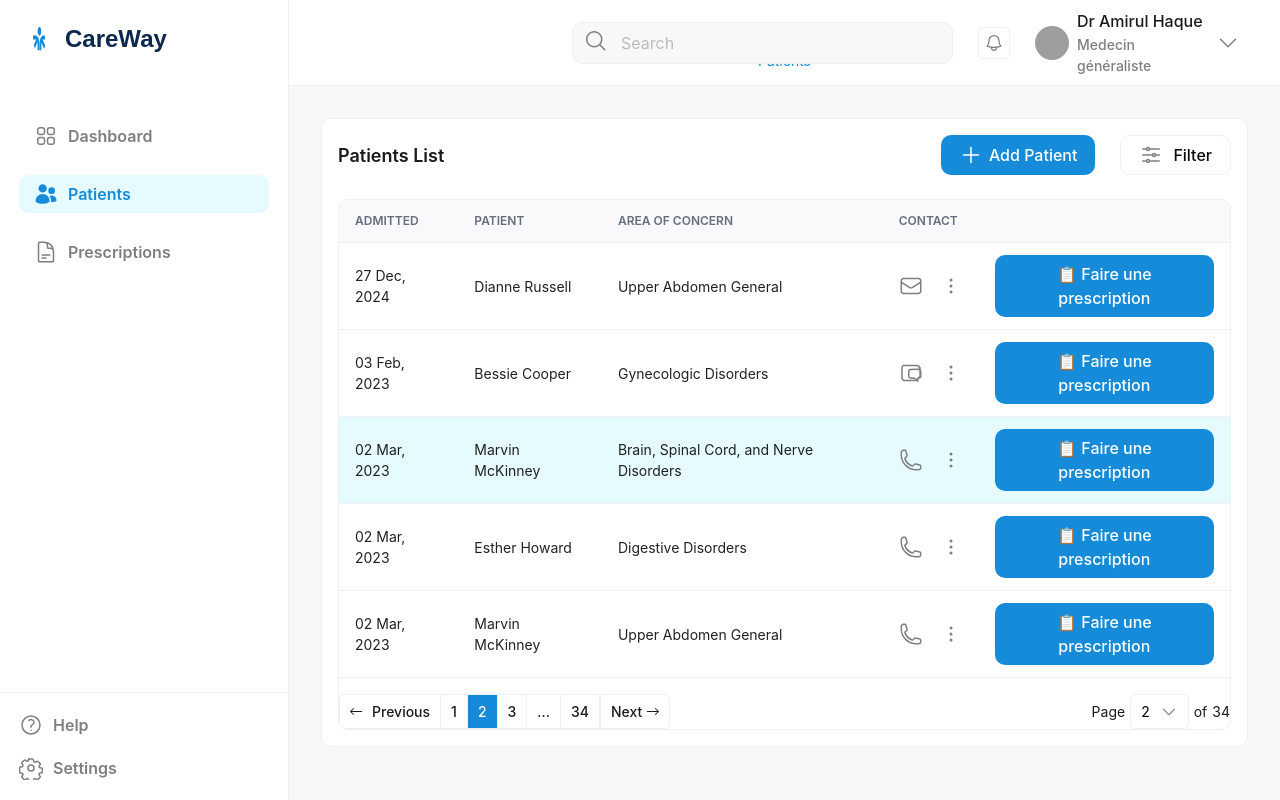
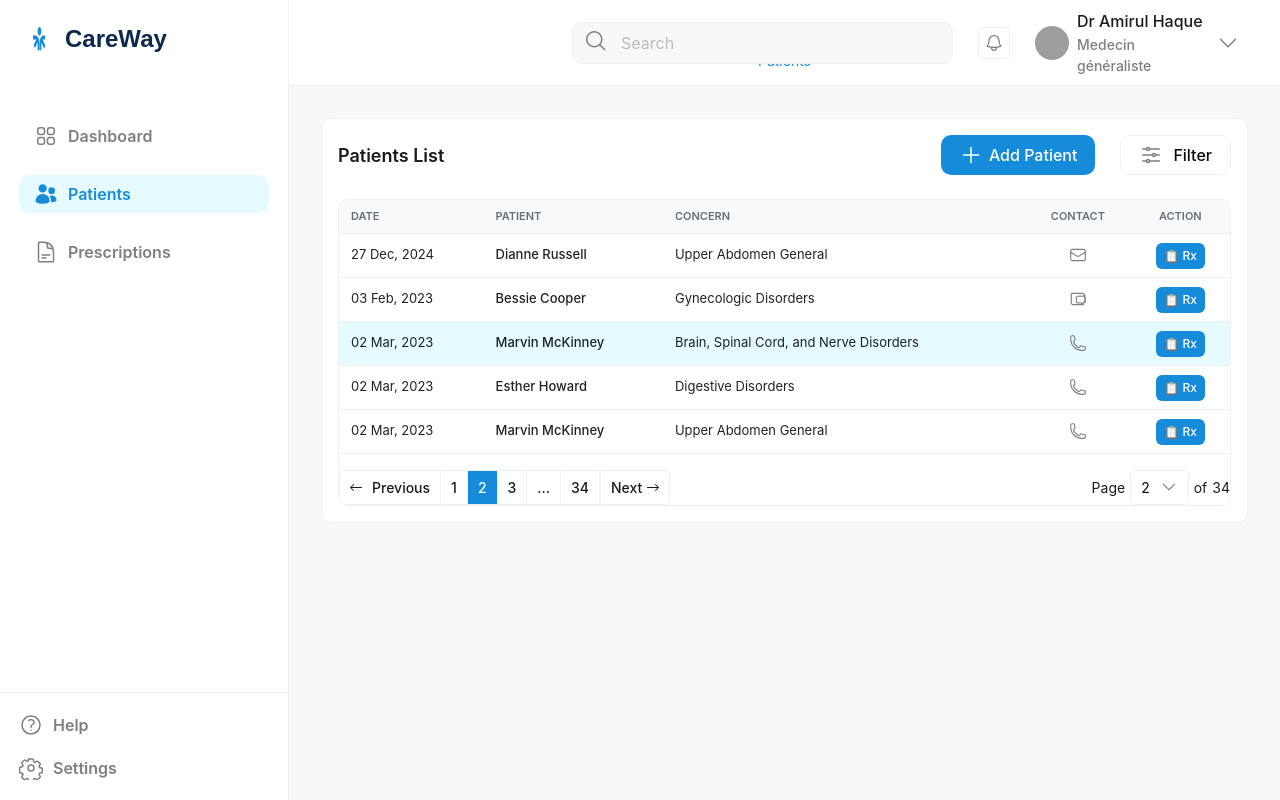
Before and after one commit to chaimaaskri7/front-ptut, a Vue app: page /patients in a window 1280 px wide. Shown: the top 800 px of the page. Built offline with nearby package versions, Linux system fonts and the light colour scheme; grey boxes are pictures that could not be loaded.

Commit message:
fix: compact and reorganize patients and prescriptions tables

```diff
--- a/src/components/medecins/PatientsList.vue
+++ b/src/components/medecins/PatientsList.vue
@@ -24,46 +24,44 @@
           </div>
 
           <!-- Table -->
-          <div class="border border-[#f0f0f0] rounded-[10px] overflow-hidden">
+          <div class="border border-[#f0f0f0] rounded-[10px] overflow-x-auto">
             <table class="w-full">
               <thead class="bg-[#f9f9fb]">
                 <tr>
-                  <th class="text-left px-4 py-3 text-[12px] font-semibold text-[#666e7d] uppercase">ADMITTED</th>
-                  <th class="text-left px-4 py-3 text-[12px] font-semibold text-[#666e7d] uppercase">PATIENT</th>
-                  <th class="text-left px-4 py-3 text-[12px] font-semibold text-[#666e7d] uppercase">AREA OF CONCERN</th>
-                  <th class="text-left px-4 py-3 text-[12px] font-semibold text-[#666e7d] uppercase">CONTACT</th>
-                  <th class="text-left px-4 py-3"></th>
+                  <th class="text-left px-3 py-2 text-[11px] font-semibold text-[#666e7d] uppercase">DATE</th>
+                  <th class="text-left px-3 py-2 text-[11px] font-semibold text-[#666e7d] uppercase">PATIENT</th>
+                  <th class="text-left px-3 py-2 text-[11px] font-semibold text-[#666e7d] uppercase">CONCERN</th>
+                  <th class="text-center px-3 py-2 text-[11px] font-semibold text-[#666e7d] uppercase">CONTACT</th>
+                  <th class="text-center px-3 py-2 text-[11px] font-semibold text-[#666e7d] uppercase">ACTION</th>
                 </tr>
               </thead>
               <tbody>
                 <tr
                   v-for="(patient, index) in patients"
                   :key="index"
-                  class="border-t border-[#f0f0f0] hover:bg-gray-50"
+                  class="border-t border-[#f0f0f0] hover:bg-gray-50 transition-colors"
                   :class="{ 'bg-[rgba(44,216,255,0.12)]': patient.selected }"
                 >
-                  <td class="px-4 py-3 text-[14px] text-[rgba(0,0,0,0.87)]">{{ patient.admitted }}</td>
-                  <td class="px-4 py-3 text-[14px] text-[rgba(0,0,0,0.87)]">{{ patient.name }}</td>
-                  <td class="px-4 py-3 text-[14px] text-[rgba(0,0,0,0.87)]">{{ patient.concern }}</td>
-                  <td class="px-4 py-3">
-                    <div class="flex gap-4 items-center">
-                      <svg v-if="patient.contactType === 'email'" class="w-[24px] h-[24px]" fill="none" viewBox="0 0 24 24" stroke="#7F7F7F" stroke-width="1.5">
+                  <td class="px-3 py-2 text-[13px] text-[rgba(0,0,0,0.87)]">{{ patient.admitted }}</td>
+                  <td class="px-3 py-2 text-[13px] text-[rgba(0,0,0,0.87)] font-medium">{{ patient.name }}</td>
+                  <td class="px-3 py-2 text-[13px] text-[rgba(0,0,0,0.87)]">{{ patient.concern }}</td>
+                  <td class="px-3 py-2 text-center">
+                    <div class="flex gap-2 justify-center items-center">
+                      <svg v-if="patient.contactType === 'email'" class="w-[18px] h-[18px]" fill="none" viewBox="0 0 24 24" stroke="#7F7F7F" stroke-width="1.5">
                         <path stroke-linecap="round" stroke-linejoin="round" d="M21.75 6.75v10.5a2.25 2.25 0 01-2.25 2.25h-15a2.25 2.25 0 01-2.25-2.25V6.75m19.5 0A2.25 2.25 0 0019.5 4.5h-15a2.25 2.25 0 00-2.25 2.25m19.5 0v.243a2.25 2.25 0 01-1.07 1.916l-7.5 4.615a2.25 2.25 0 01-2.36 0L3.32 8.91a2.25 2.25 0 01-1.07-1.916V6.75" />
                       </svg>
-                      <svg v-else-if="patient.contactType === 'phone'" class="w-[24px] h-[24px]" fill="none" viewBox="0 0 24 24" stroke="#7F7F7F" stroke-width="1.5">
+                      <svg v-else-if="patient.contactType === 'phone'" class="w-[18px] h-[18px]" fill="none" viewBox="0 0 24 24" stroke="#7F7F7F" stroke-width="1.5">
                         <path stroke-linecap="round" stroke-linejoin="round" d="M2.25 6.75c0 8.284 6.716 15 15 15h2.25a2.25 2.25 0 002.25-2.25v-1.372c0-.516-.351-.966-.852-1.091l-4.423-1.106c-.44-.11-.902.055-1.173.417l-.97 1.293c-.282.376-.769.542-1.21.38a12.035 12.035 0 01-7.143-7.143c-.162-.441.004-.928.38-1.21l1.293-.97c.363-.271.527-.734.417-1.173L6.963 3.102a1.125 1.125 0 00-1.091-.852H4.5A2.25 2.25 0 002.25 4.5v2.25z" />
                       </svg>
-                      <svg v-else class="w-[24px] h-[24px]" fill="none" viewBox="0 0 24 24" stroke="#7F7F7F" stroke-width="1.5">
+                      <svg v-else class="w-[18px] h-[18px]" fill="none" viewBox="0 0 24 24" stroke="#7F7F7F" stroke-width="1.5">
                         <path stroke-linecap="round" stroke-linejoin="round" d="M20.25 8.511c.884.284 1.5 1.128 1.5 2.097v4.286c0 1.136-.847 2.1-1.98 2.193-.34.027-.68.052-1.02.072v3.091l-3-3c-1.354 0-2.694-.055-4.02-.163a2.115 2.115 0 01-.825-.242m9.345-8.334a2.126 2.126 0 00-.476-.095 48.64 48.64 0 00-8.048 0c-1.131.094-1.976 1.057-1.976 2.192v4.286c0 .837.46 1.58 1.155 1.951m9.345-8.334V6.75a2.25 2.25 0 00-2.25-2.25h-13.5A2.25 2.25 0 003 6.75v10.5A2.25 2.25 0 005.25 19.5h10.706a2.25 2.25 0 001.591-.659l2.847-2.847a2.25 2.25 0 00.659-1.591V6.75z" />
-                      </svg>
-                      <svg class="w-[24px] h-[24px] cursor-pointer" fill="none" viewBox="0 0 24 24" stroke="#7F7F7F" stroke-width="1.5">
-                        <path stroke-linecap="round" stroke-linejoin="round" d="M12 6.75a.75.75 0 110-1.5.75.75 0 010 1.5zM12 12.75a.75.75 0 110-1.5.75.75 0 010 1.5zM12 18.75a.75.75 0 110-1.5.75.75 0 010 1.5z" />
                       </svg>
                     </div>
                   </td>
-                  <td class="px-4 py-3">
-                    <button class="bg-[#168bd9] text-white px-[18px] py-[7px] rounded-[10px] text-[16px] font-medium flex items-center gap-[6px] hover:opacity-90">
-                      📋 Faire une prescription
+                  <td class="px-3 py-2 text-center">
+                    <button class="bg-[#168bd9] text-white px-2 py-1 rounded-[6px] text-[12px] font-medium hover:opacity-90 transition-opacity inline-flex items-center gap-1">
+                      📋
+                      <span class="hidden sm:inline">Rx</span>
                     </button>
                   </td>
                 </tr>
--- a/src/components/medecins/PrescriptionsList.vue
+++ b/src/components/medecins/PrescriptionsList.vue
@@ -16,24 +16,40 @@
           </div>
 
           <!-- Table -->
-          <div class="border border-[#f0f0f0] rounded-[10px] overflow-hidden">
+          <div class="border border-[#f0f0f0] rounded-[10px] overflow-x-auto">
             <table class="w-full">
               <thead class="bg-[#f9f9fb]">
                 <tr>
-                  <th class="text-left px-4 py-3 text-[12px] font-semibold text-[#666e7d] uppercase">ADMITTED</th>
-                  <th class="text-left px-4 py-3 text-[12px] font-semibold text-[#666e7d] uppercase">PATIENT</th>
-                  <th class="text-left px-4 py-3 text-[12px] font-semibold text-[#666e7d] uppercase">TRANSPORT TYPE</th>
+                  <th class="text-left px-3 py-2 text-[11px] font-semibold text-[#666e7d] uppercase">DATE</th>
+                  <th class="text-left px-3 py-2 text-[11px] font-semibold text-[#666e7d] uppercase">PATIENT</th>
+                  <th class="text-left px-3 py-2 text-[11px] font-semibold text-[#666e7d] uppercase">TRANSPORT TYPE</th>
+                  <th class="text-center px-3 py-2 text-[11px] font-semibold text-[#666e7d] uppercase">STATUS</th>
                 </tr>
               </thead>
               <tbody>
                 <tr
                   v-for="(prescription, index) in prescriptions"
                   :key="index"
-                  class="border-t border-[#f0f0f0] hover:bg-gray-50"
+                  class="border-t border-[#f0f0f0] hover:bg-gray-50 transition-colors"
                 >
-                  <td class="px-4 py-3 text-[14px] text-[rgba(0,0,0,0.87)]">{{ prescription.admitted }}</td>
-                  <td class="px-4 py-3 text-[14px] text-[rgba(0,0,0,0.87)]">{{ prescription.patient }}</td>
-                  <td class="px-4 py-3 text-[14px] text-[rgba(0,0,0,0.87)]">{{ prescription.transportType }}</td>
+                  <td class="px-3 py-2 text-[13px] text-[rgba(0,0,0,0.87)]">{{ prescription.admitted }}</td>
+                  <td class="px-3 py-2 text-[13px] text-[rgba(0,0,0,0.87)] font-medium">{{ prescription.patient }}</td>
+                  <td class="px-3 py-2 text-[13px]">
+                    <span class="px-2 py-1 rounded-full text-[11px] font-medium"
+                      :class="{
+                        'bg-blue-100 text-blue-700': prescription.transportType === 'VSL',
+                        'bg-red-100 text-red-700': prescription.transportType === 'Ambulance',
+                        'bg-yellow-100 text-yellow-700': prescription.transportType === 'Taxi'
+                      }"
+                    >
+                      {{ prescription.transportType }}
+                    </span>
+                  </td>
+                  <td class="px-3 py-2 text-center">
+                    <span class="px-2 py-1 rounded-full text-[11px] bg-green-100 text-green-700 font-medium">
+                      Actif
+                    </span>
+                  </td>
                 </tr>
               </tbody>
             </table>
```
